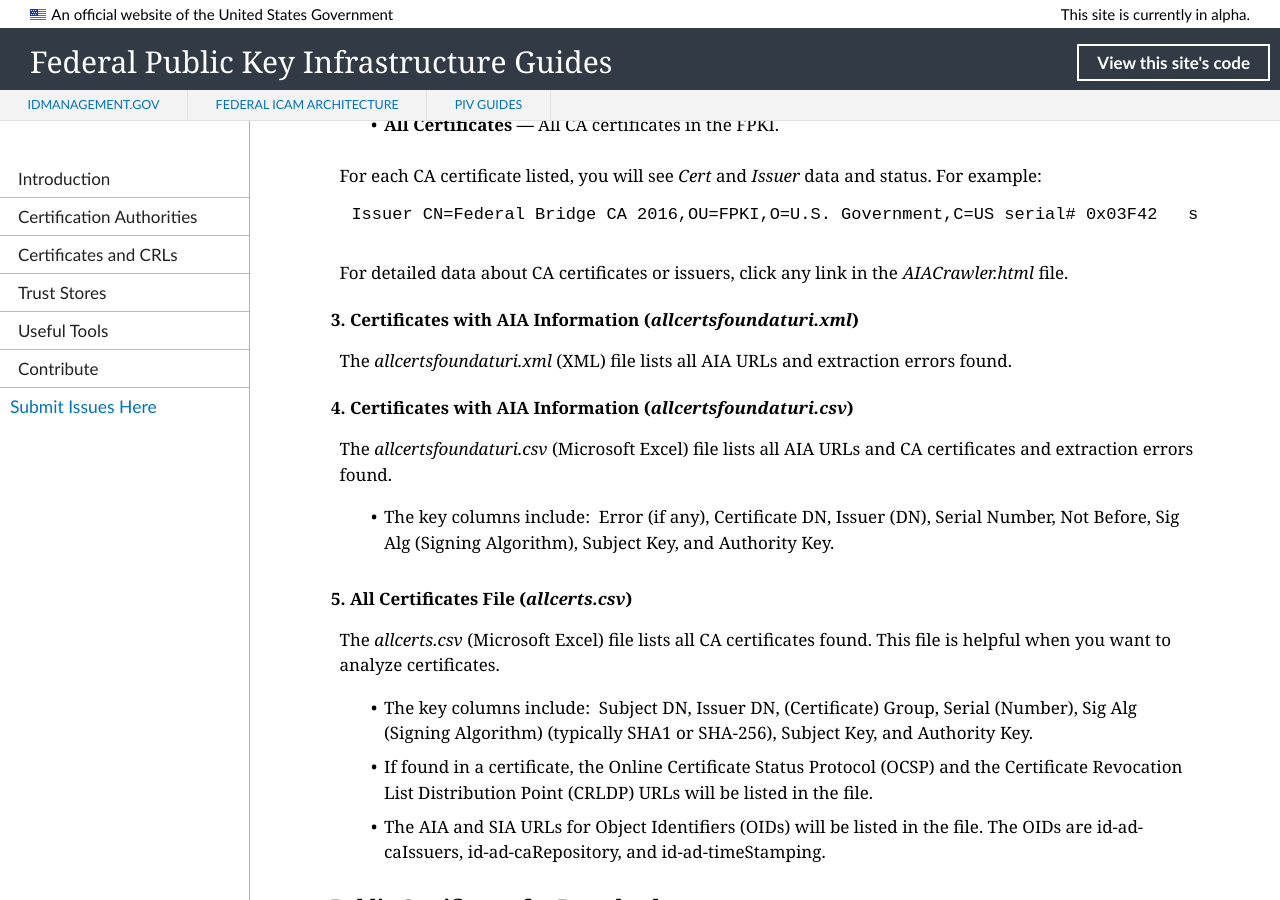
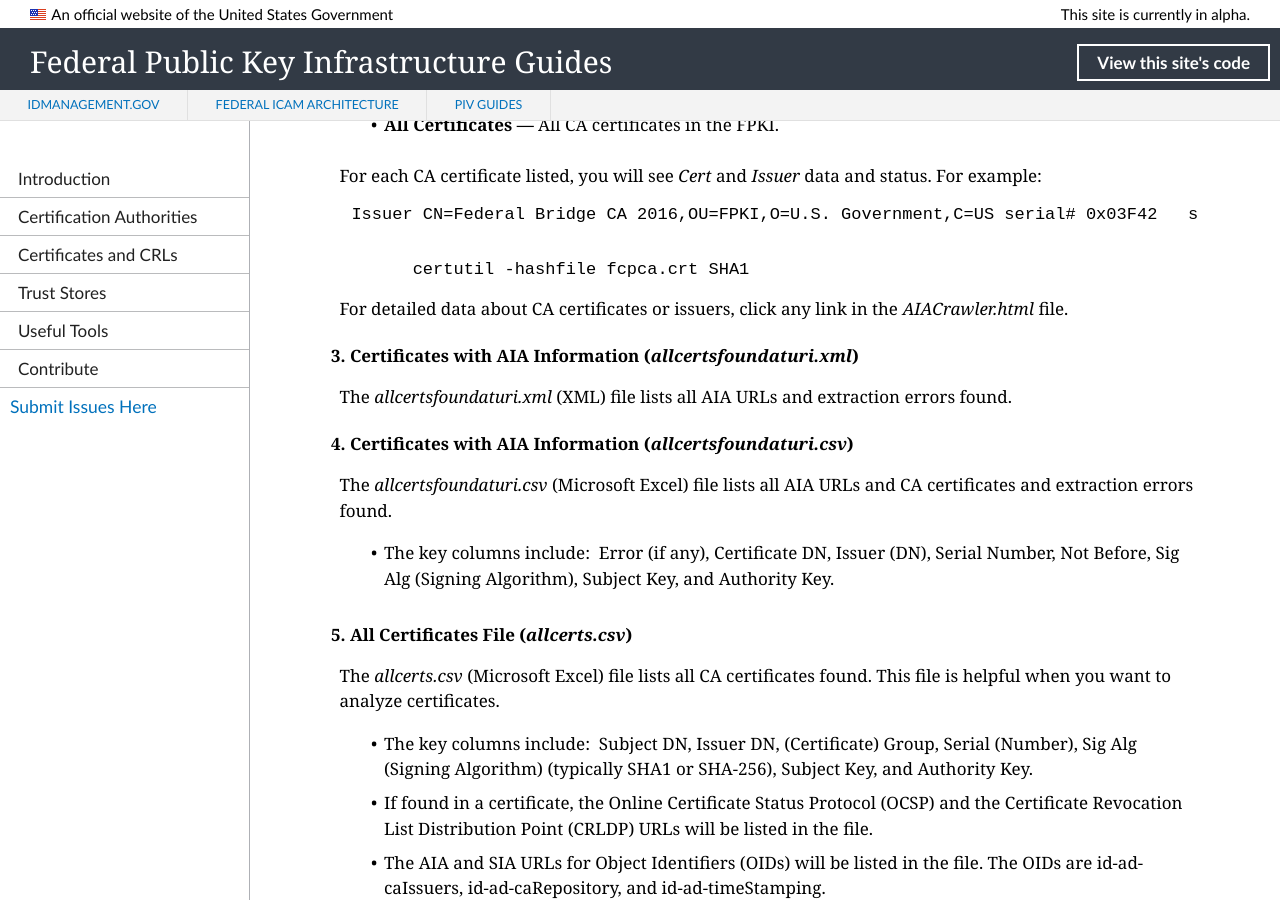
Before and after one commit to GSA/fpki-guides, a Jekyll site: the page built from pages/fpki_crawler_howto.md, in a window 1280 px wide and 900 px high, scrolled down 1641 px. Built offline with Jekyll 4.4.1, drawn with Linux system fonts in a browser that asks for light colours; nearby versions of some CDN libraries.

Commit message:
Update fpki_crawler_howto.md

````diff
--- a/pages/fpki_crawler_howto.md
+++ b/pages/fpki_crawler_howto.md
@@ -55,6 +55,9 @@ For each CA certificate listed, you will see _Cert_ and _Issuer_ data and status
   Issuer CN=Federal Bridge CA 2016,OU=FPKI,O=U.S. Government,C=US serial# 0x03F42   status GOOD
 
 ```
+```
+	certutil -hashfile fcpca.crt SHA1
+```
 
 For detailed data about CA certificates or issuers, click any link in the _AIACrawler.html_ file.
 
````
